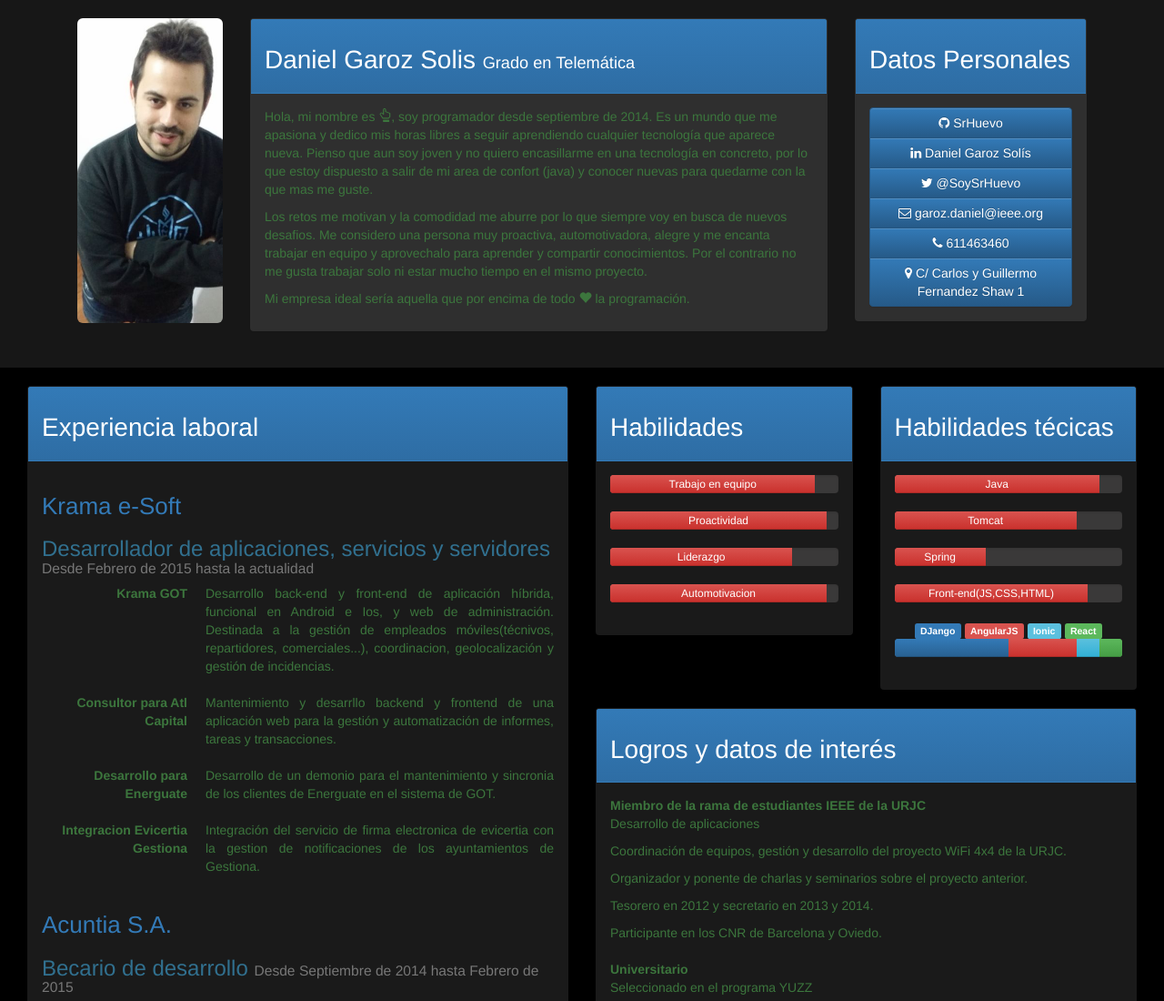
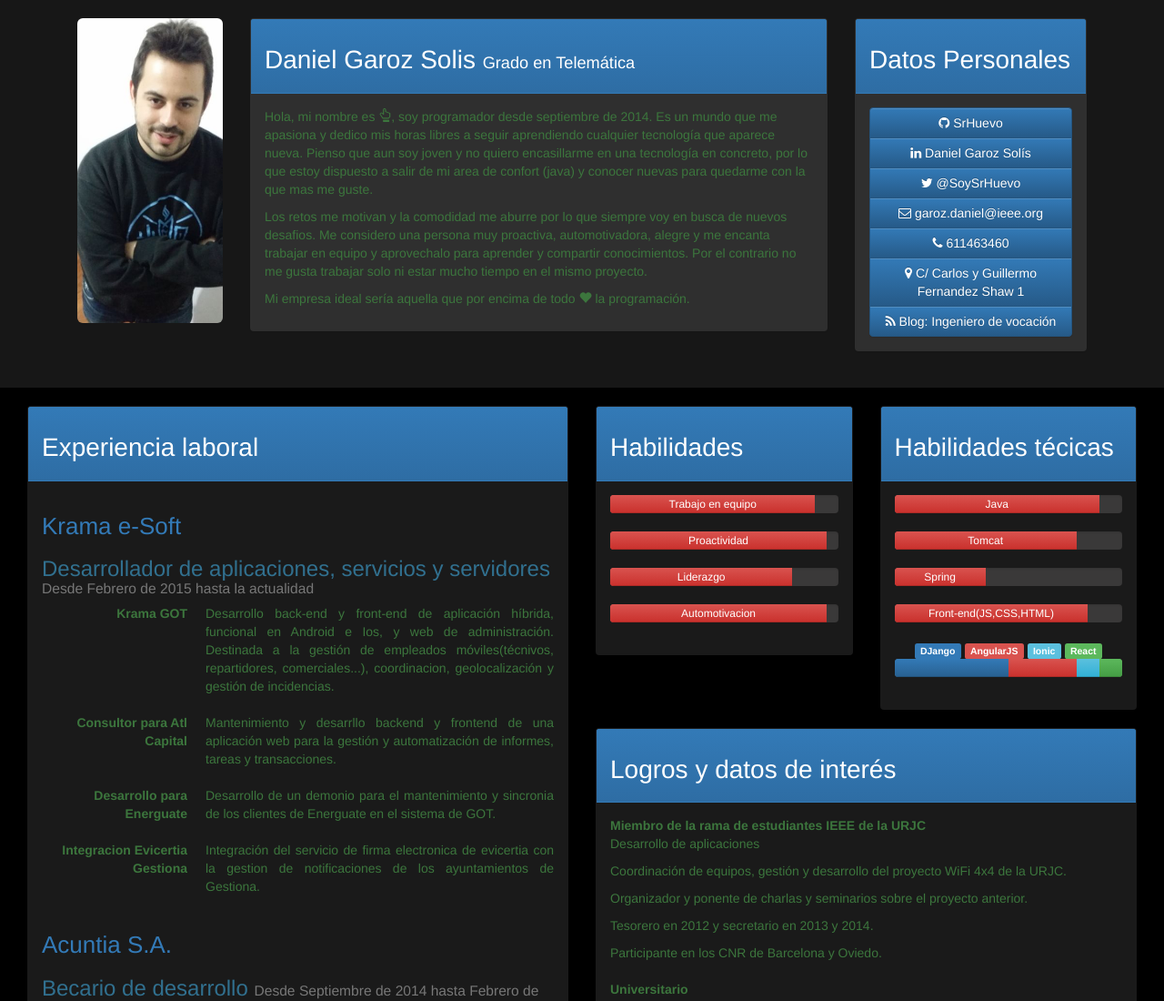
Before and after one commit to SrHuevo/CurriculumVitae, a plain HTML site: page index.html in a window 1280 px wide. Shown: the top 1100 px of the page at 91% size. Drawn offline with Linux system fonts and the light colour scheme.

Commit message:
add blog

```diff
--- a/index.html
+++ b/index.html
@@ -40,6 +40,7 @@
 							<a class="btn btn-primary" href="mailto:garoz.daniel@ieee.org?Subject=[CV]" target="_blank"><i class="fa fa-envelope-o"></i> garoz.daniel@ieee.org</a>
 							<button id="callme" class="btn btn-primary"><i class="fa fa-phone"></i> 611463460</button>
 							<a class="btn btn-primary" href="https://www.google.es/maps/place/Calle+de+Carlos+y+Guillermo+Fern%C3%A1ndez+Shaw,+1,+28007+Madrid/@40.4060144,-3.6714778,17z/data=!3m1!4b1!4m7!1m4!3m3!1s0xd422605bc30777f:0xd6038121a36c5abd!2sCalle+de+Carlos+y+Guillermo+Fern%C3%A1ndez+Shaw,+28007+Madrid!3b1!3m1!1s0xd422605b201e983:0x238808f08b9f1ff1" target="_blank"><i class="fa fa-map-marker"></i> C/ Carlos y Guillermo Fernandez Shaw 1</a>
+							<a class="btn btn-primary" href="http://ingenierodevocacion.blogspot.com.es" target="_blank"><i class="fa fa-rss"></i> Blog: Ingeniero de vocación</a>
 						</div>
 					</div>
 				</div>
```
